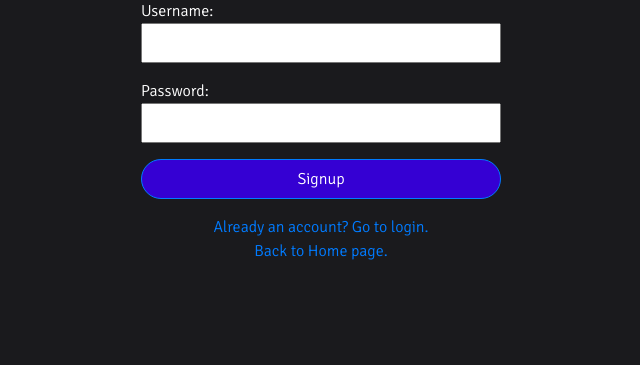
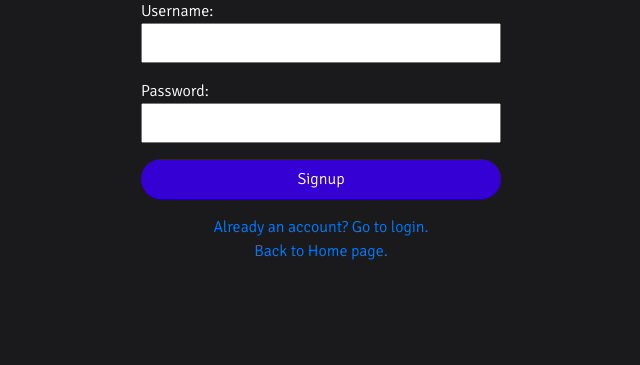
Before and after one commit to shiftleino/golf-course-app, a Flask app: page /signup in a window 1280 px wide. Shown: the part 136-501 px from the top of the page, without its empty margins (319-959 px from the left). Run offline with Flask 2, Linux system fonts and the light colour scheme; some libraries are stand-ins or nearby versions.

Commit message:
Fixed a bug regarding blue borders in buttons

```diff
--- a/src/templates/login.html
+++ b/src/templates/login.html
@@ -21,7 +21,7 @@
                 <input type="password" class="custom-form" name="password" size="15" minlength="3" maxlength="15"><br>
             </div>
             <div class="form-group col-auto">
-                <button type="submit" class="btn btn-primary btn-custom btn-form">Login</button>
+                <button type="submit" class="btn btn-custom btn-form">Login</button>
             </div>
         </form>
     </div>
--- a/src/templates/signup.html
+++ b/src/templates/signup.html
@@ -21,7 +21,7 @@
                 <input type="password" class="custom-form" name="password" size="15" minlength="3" maxlength="15"><br>
             </div>
             <div class="form-group col-auto">
-                <button type="submit" class="btn btn-primary btn-custom btn-form">Signup</button>
+                <button type="submit" class="btn btn-custom btn-form">Signup</button>
             </div>
         </form>
     </div>
```
